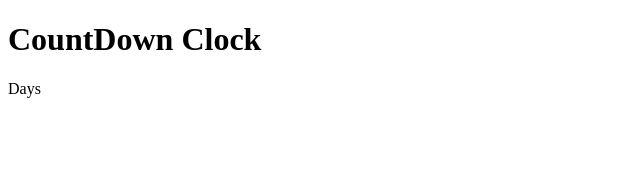
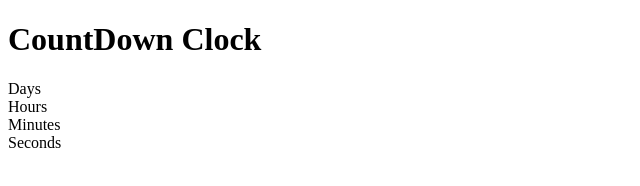
Before and after one commit to InjamulCSE15/Count-Down-App, a plain HTML site: page index.html in a window 1280 px wide. Shown: the whole page, without its empty margins (0-640 px from the left). Drawn offline with Linux system fonts and the light colour scheme.

Commit message:
html code add more

```diff
--- a/index.html
+++ b/index.html
@@ -19,8 +19,22 @@
             <span class="days"></span>
             <div class="smallText">Days</div>
         </div>
+
+        <div>
+            <span class="hours"></span>
+            <div class="smallText">Hours</div>
+        </div>
+
+        <div>
+            <span class="minutes"></span>
+            <div class="smallText">Minutes</div>
+        </div>
+
+        <div>
+            <span class="seconds"></span>
+            <div class="smallText">Seconds</div>
+        </div>
     </div>
-
     <!-- JavaScript Here -->
     <script src="myScript.js"></script>
 </body>
```
